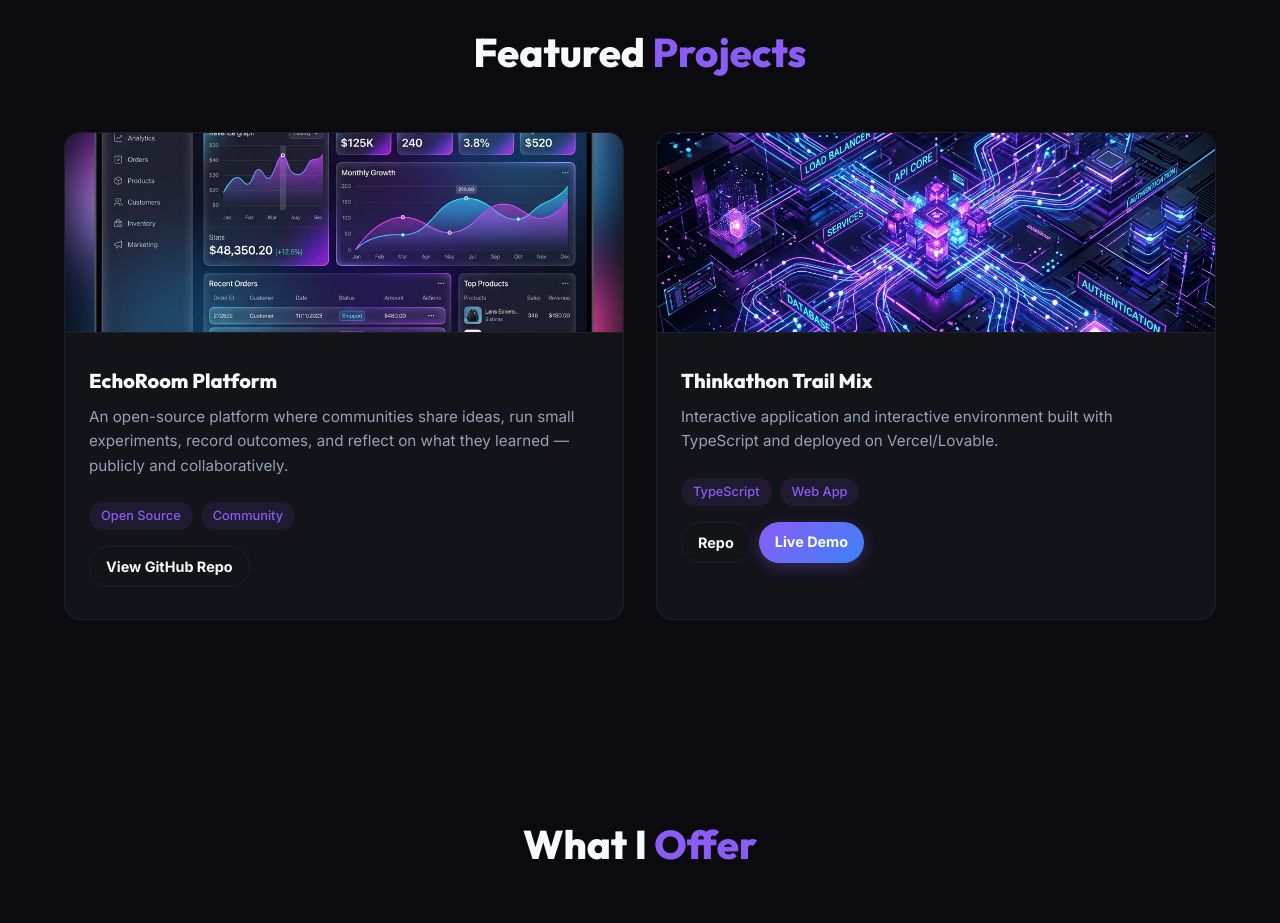
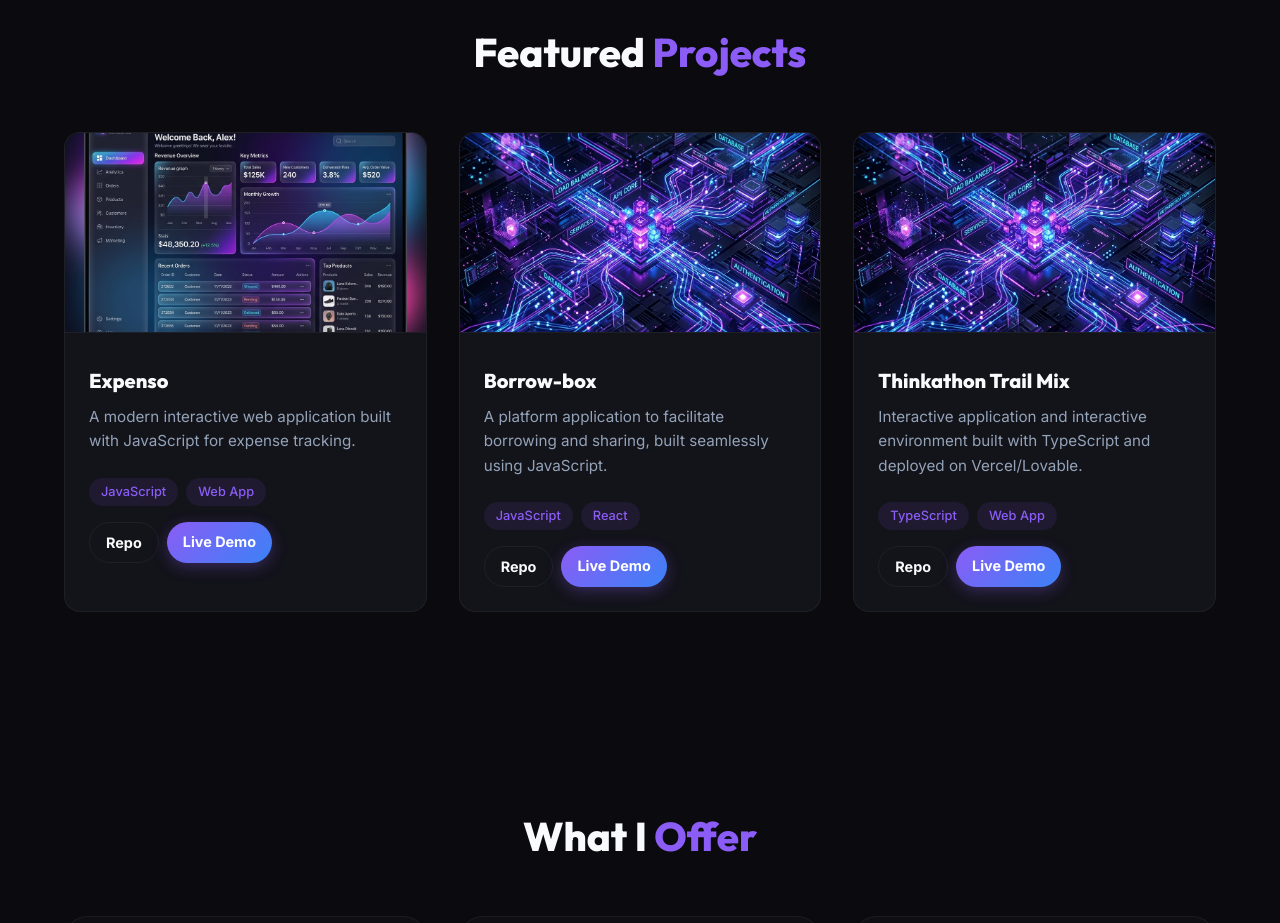
Before and after one commit to riyarens/Personal-Potfolio, a React (Vite) app: page / in a window 1280 px wide. Shown: the part 1500-2423 px from the top of the page. Built offline with nearby package versions, Linux system fonts and the light colour scheme.

Commit message:
Swap EchoRoom for Expenso and BorrowBox in projects

```diff
--- a/src/App.jsx
+++ b/src/App.jsx
@@ -122,16 +122,32 @@ function App() {
           <h2 className="section-title">Featured <span>Projects</span></h2>
           <div className="projects-grid">
             <div className="project-card">
-              <img src="/project1-placeholder.png" alt="EchoRoom Platform" className="project-img" />
+              <img src="/project1-placeholder.png" alt="Expenso" className="project-img" />
               <div className="project-content">
-                <h3 className="project-title">EchoRoom Platform</h3>
-                <p className="project-desc">An open-source platform where communities share ideas, run small experiments, record outcomes, and reflect on what they learned — publicly and collaboratively.</p>
+                <h3 className="project-title">Expenso</h3>
+                <p className="project-desc">A modern interactive web application built with JavaScript for expense tracking.</p>
                 <div className="tech-stack">
-                  <span className="tech-tag">Open Source</span>
-                  <span className="tech-tag">Community</span>
+                  <span className="tech-tag">JavaScript</span>
+                  <span className="tech-tag">Web App</span>
                 </div>
-                <div style={{ marginTop: '1rem' }}>
-                  <a href="https://github.com/riyarens/EchoRoom-Community-Ideas-Experiments-Reflection-Platform" target="_blank" rel="noopener noreferrer" className="btn btn-outline" style={{ display: 'inline-block', padding: '0.5rem 1rem', fontSize: '0.9rem' }}>View GitHub Repo</a>
+                <div style={{ marginTop: '1rem', display: 'flex', gap: '0.5rem' }}>
+                  <a href="https://github.com/riyarens/Expenso" target="_blank" rel="noopener noreferrer" className="btn btn-outline" style={{ padding: '0.5rem 1rem', fontSize: '0.9rem' }}>Repo</a>
+                  <a href="https://expenso-khaki.vercel.app" target="_blank" rel="noopener noreferrer" className="btn btn-primary" style={{ padding: '0.5rem 1rem', fontSize: '0.9rem' }}>Live Demo</a>
+                </div>
+              </div>
+            </div>
+            <div className="project-card">
+              <img src="/project2-placeholder.png" alt="Borrow-box" className="project-img" />
+              <div className="project-content">
+                <h3 className="project-title">Borrow-box</h3>
+                <p className="project-desc">A platform application to facilitate borrowing and sharing, built seamlessly using JavaScript.</p>
+                <div className="tech-stack">
+                  <span className="tech-tag">JavaScript</span>
+                  <span className="tech-tag">React</span>
+                </div>
+                <div style={{ marginTop: '1rem', display: 'flex', gap: '0.5rem' }}>
+                  <a href="https://github.com/riyarens/Borrow-box" target="_blank" rel="noopener noreferrer" className="btn btn-outline" style={{ padding: '0.5rem 1rem', fontSize: '0.9rem' }}>Repo</a>
+                  <a href="https://borrow-box-jade.vercel.app" target="_blank" rel="noopener noreferrer" className="btn btn-primary" style={{ padding: '0.5rem 1rem', fontSize: '0.9rem' }}>Live Demo</a>
                 </div>
               </div>
             </div>
```
